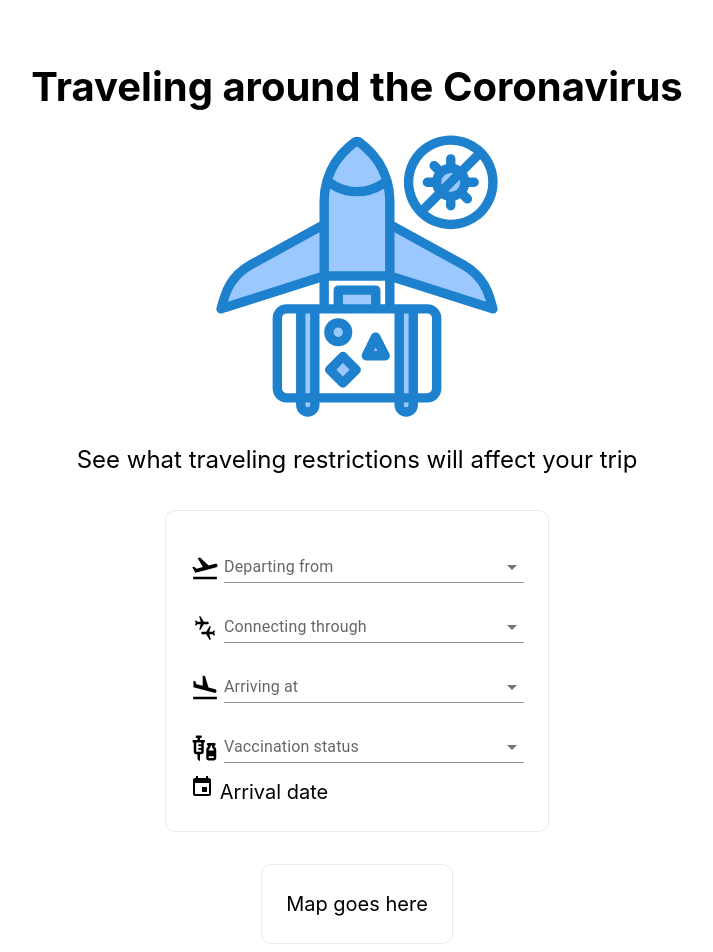
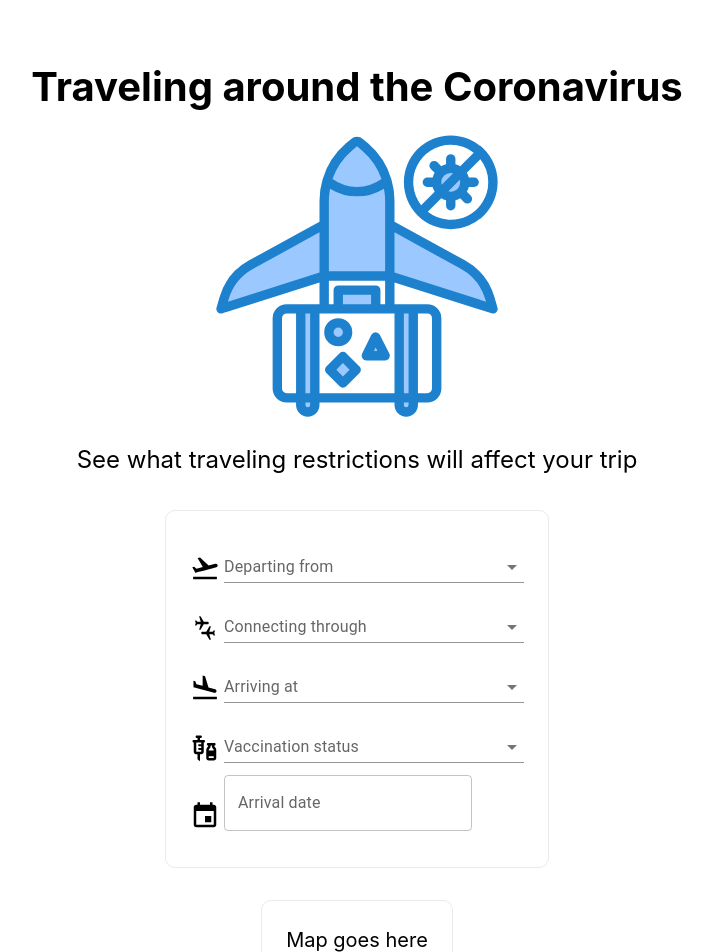
Before and after one commit to Gazwai/covid19-travel-restrictions, a Next.js app: page / in a window 1280 px wide. Shown: the top 952 px of the page, without its empty margins (283-996 px from the left). Built offline with nearby package versions, Linux system fonts and the light colour scheme.

Commit message:
added datepicker packages and component

```diff
--- /dev/null
+++ b/components/basic-date-picker.js
@@ -0,0 +1,22 @@
+import * as React from 'react';
+import TextField from '@mui/material/TextField';
+import { AdapterDateFns } from '@mui/x-date-pickers/AdapterDateFns';
+import { LocalizationProvider } from '@mui/x-date-pickers/LocalizationProvider';
+import { DatePicker } from '@mui/x-date-pickers/DatePicker';
+
+export default function BasicDatePicker() {
+  const [value, setValue] = React.useState(null);
+
+  return (
+    <LocalizationProvider dateAdapter={AdapterDateFns}>
+      <DatePicker
+        label="Arrival date"
+        value={value}
+        onChange={(newValue) => {
+          setValue(newValue);
+        }}
+        renderInput={(params) => <TextField {...params} />}
+      />
+    </LocalizationProvider>
+  );
+}
--- a/package.json
+++ b/package.json
@@ -14,6 +14,9 @@
     "@material-ui/core": "^4.12.4",
     "@mui/icons-material": "^5.8.0",
     "@mui/material": "^5.8.1",
+    "@mui/system": "^5.8.1",
+    "@mui/x-date-pickers": "^5.0.0-alpha.4",
+    "date-fns": "^2.28.0",
     "next": "12.1.6",
     "react": "18.1.0",
     "react-dom": "18.1.0"
--- a/pages/index.js
+++ b/pages/index.js
@@ -1,7 +1,8 @@
 import Head from 'next/head'
 import Image from 'next/image'
 import styles from '../styles/Home.module.css'
-import CountrySelect from '../components/countryselect';
+import CountrySelect from '../components/country-select';
+import BasicDatePicker from '../components/basic-date-picker';
 import { TextField, Autocomplete } from '@mui/material';
 import FlightTakeoffIcon from '@mui/icons-material/FlightTakeoff';
 import FlightLandIcon from '@mui/icons-material/FlightLand';
@@ -54,7 +55,10 @@ export default function Home() {
                 renderInput={(params) => <TextField {...params} label="Vaccination status" variant="standard" />}
               />
             </div>
-            <p><EventIcon /> Arrival date</p>
+            <div className={styles.rowC}>
+              <EventIcon sx={{ fontSize: 30 }} className={styles.icon} />
+              <BasicDatePicker />
+            </div>
 
           </div>
         </div>
```
Also changed, not shown: components/country-select.js (renamed from components/countryselect.js), 1 other file (tests, documents, lock files or other folders).
